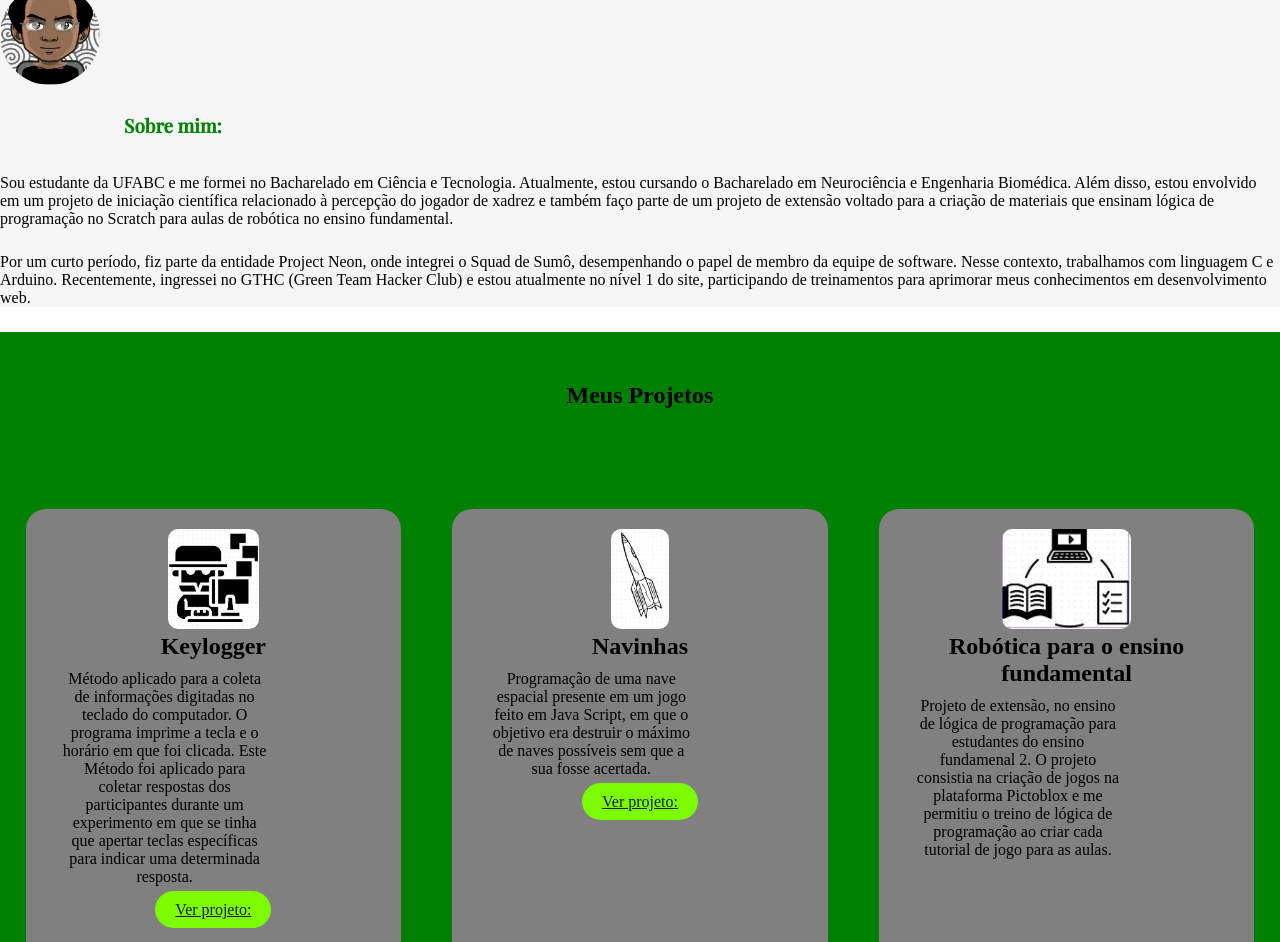
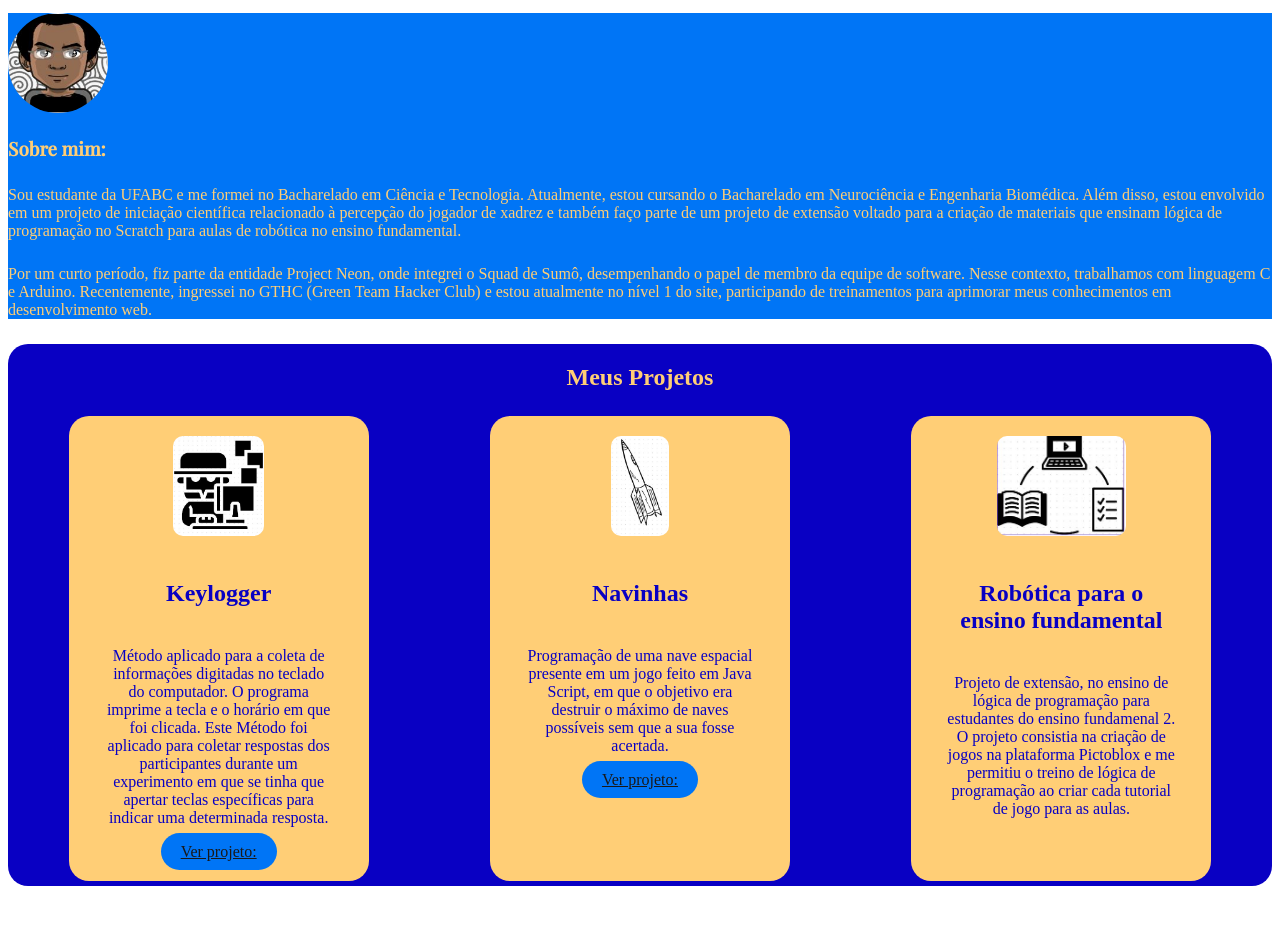
Before and after one commit to TiagoFSS/Projetos, a plain HTML site: page Portifolio/index.html in a window 1280 px wide. Shown: the part 92-1034 px from the top of the page. Drawn offline with nearby package versions, Linux system fonts and the light colour scheme.

Commit message:
Update index.css
Atualização de cores

```diff
--- a/Portifolio/index.css
+++ b/Portifolio/index.css
@@ -1,6 +1,6 @@
 *{
-    margin: 0;
-    padding: 0;
+
+
     box-sizing: border-box;
 
     }
@@ -15,42 +15,40 @@
     }
     .portifolio{
       text-align: center;
-      background-color: black;
+      background-color: #FFCE76;
     }
     .portifolio h2{
-       color: gray;
+       color: #0075F6;
         font-size:  35px;
         font-family: 'Merriweather', serif;
 font-family: 'Playfair Display', serif;
 
       }
       .portifolio span{
-        color: green;
+        color: #1D1919;
         font-family: 'Merriweather', serif;
 font-family: 'Playfair Display', serif;
 
 
       }
       .portifolio h1{
-         margin-left: 60px;
-         margin-top: 60px;
-         color: gray;
+
+         color: #0075F6;
          font-family: 'Merriweather', serif;
          font-family: 'Playfair Display', serif;
 
       }
       .meunome{
-         background-color: whitesmoke;
+         background-color: #0075F6;
+
       }
 
      .meunome h3{
 
-        position: absolute;
-        top:15% ;
-        left: 5%;
-        padding: 60px;
-        color:green;
-        justify-content: space-between;
+        position: flex;
+
+        color:#FFCE76;
+
 
         font-family: 'Merriweather', serif;
 font-family: 'Playfair Display', serif;
@@ -62,8 +60,7 @@ font-family: 'Playfair Display', serif;
       border-radius: 50%;
       height: 100px;
 
-      margin-top:30px;
-      margin-bottom: 60px;
+
 
      }
      .meunome h1{
@@ -74,53 +71,41 @@ font-family: 'Playfair Display', serif;
 font-family: 'Playfair Display', serif;
 
      }
-     .meunome h3{
-      text-align: center;
-      font-family: 'Merriweather', serif;
-font-family: 'Playfair Display', serif;
-margin-top: 25px;
-margin-bottom: 25px;
-justify-content: flex-end;
-     }
+
      .meunome  p{
       margin-top: 25px;
       margin-bottom: 25px;
 
-      color: black;
+      color:  #FFCE76;
       justify-content: space-between;
       text-align: left;
      }
-     .meunome p.segundo{
-      justify-content: space-between;
 
-      color: black;
-      text-align: left;
-     }
      .Projetos{
-      background-color: green;
+      background-color:#0900C3;
+
      justify-content: center;
       display: flex;
       flex-direction: column;
-      padding-top: 50px;
-      padding-bottom: 100px;
 
+      border-radius: 20px;
 
      }
      .Projetos h2{
-      color: black;
+      color:#FFCE76;
       font-size:75;
       text-align: center;
      }
      .card{
-      background-color: gray;
-      height: 70vh;
-      width: 50vh;
+      background-color: #FFCE76;
 
     border-radius:  20px;
     padding: 20px 35px;
     text-align: center;
- margin-left: 2%;
- margin-right: 2%;
+ margin: 5px 5px;
+align-items: center;
+    width: 300px;
+    border-radius: 20px;
 
      }
      .card img{
@@ -129,27 +114,27 @@ justify-content: flex-end;
      }
      .card h5{
       font-size: 24px;
-      color: black;
+      color:  #0900C3;
+
      }
      .card p{
-      margin-top: 10px;
-      margin-bottom: 15px;
-      width: 13em;
-  background: gray;
+
+  background:#FFCE76;
   word-wrap: break-word;
+ color: #0900C3;
      }
      .card-projetos{
       display: flex;
       justify-content: space-around;
-      margin-top: 100px;
+
      width: auto;
 
-
+   flex-wrap: wrap;
 
      }
      .card a {
 
-      background-color: lawngreen;
+      background-color:#0075F6;
       color: #191919;
       padding: 10px 20px;
       border-radius: 25px;
@@ -159,7 +144,7 @@ justify-content: flex-end;
      }
      .card a :hover{
       background-color: transparent;
-      border: 2px solid lawngreen;
+      border: 2px solid #0075F6;
      }
      .footer{
       background-color:white;
@@ -170,13 +155,13 @@ justify-content: flex-end;
 
      }
      .footer h5{
-      color: black;
+      color: #0900C3;
       font-size:30px;
      margin-bottom: 25px;
 
      }
      .footer p{
-      color:green;
+      color:#0900C3;
       font-size: 18px;
       align-items: center;
       justify-content: center;
@@ -189,7 +174,7 @@ justify-content: flex-end;
       margin-right:auto;
      }
      .entidade a{
-      color: lawngreen;
+      color: #0075F6;
 border-radius: 50%;
       height: 45px;
    justify-content: space-around;
@@ -203,29 +188,33 @@ border-radius: 50%;
      }
 
      .profissional{
-      background-color: green;
+      background-color: #0075F6;
 
       display: flex;
       flex-direction: column;
-      padding-top: 50px;
-      padding-bottom: 100px;
+
       display: flex;
 
       margin-top: 100px;
       text-align: center;
       align-items: center;
+      border-radius: 20px;
+     }
+     .profissional h2{
+     color: #FFCE76;
      }
      .Academia{
-      background-color: green;
+      background-color:#0900C3;
      justify-content: center;
       display: flex;
       flex-direction: column;
       padding-top: 50px;
       padding-bottom: 100px;
    margin-top: 100px;
+   border-radius: 20px;
      }
      .Academia h2{
-      color: black;
+      color:  #FFCE76;
       font-size:75;
       text-align: center;
      }
```
